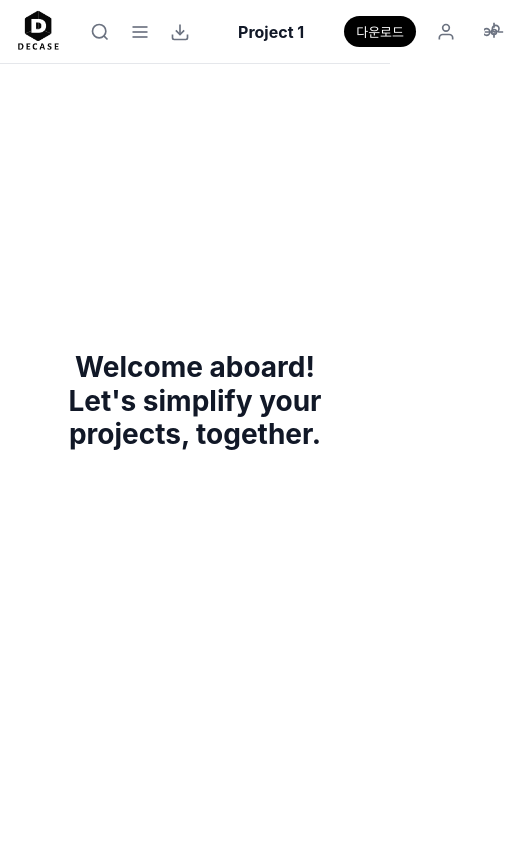
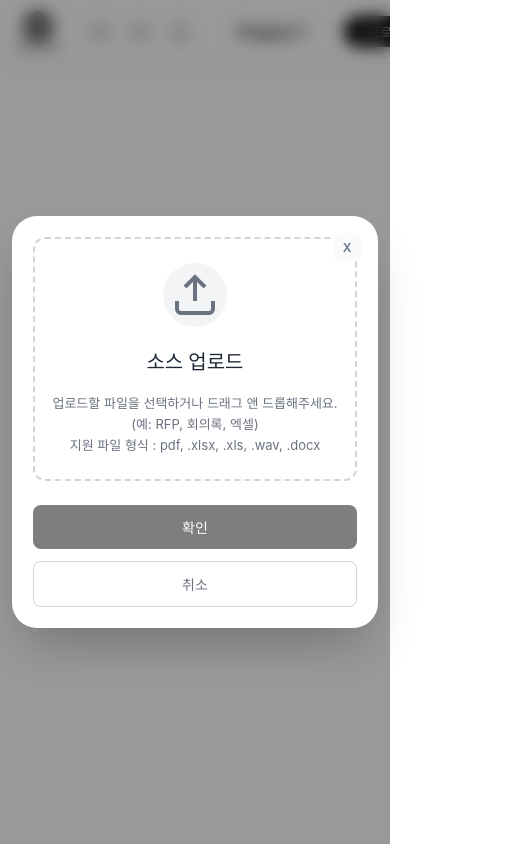
Before and after one commit to 8-do-nenemddin/DECASE-FE, a Vue app: page /projects/1 in a window 390 px wide. Both pictures are taken after a click on the button 180 px from the left and 31 px from the top of the page. Shown: the whole page, 512 px wide, since content can reach past the window. Built offline with nearby package versions, Linux system fonts and the light colour scheme.

Commit message:
style: 프로젝트 헤더 수정

```diff
--- a/src/components/Home.vue
+++ b/src/components/Home.vue
@@ -25,47 +25,34 @@
 </script>
 
 <style>
-/* 글로벌 리셋 - 강력한 전체 화면 설정 */
+/* 글로벌 리셋 */
 * {
   margin: 0;
   padding: 0;
   box-sizing: border-box;
 }
 
-html {
-  height: 100%;
-  width: 100%;
-}
-
-body {
+html, body, #app, .vue-component-root {
   height: 100%;
   width: 100%;
   overflow-x: hidden;
   font-family: -apple-system, BlinkMacSystemFont, 'Segoe UI', Roboto, sans-serif;
 }
 
-#app, .vue-component-root {
-  height: 100%;
-  width: 100%;
-}
-
-/* 배경 컨테이너 - 강력한 전체 화면 설정 */
+/* 배경 - 애니메이션 없이 배경색 고정 */
 .background {
   position: fixed;
-  top: 0;
-  left: 0;
-  right: 0;
-  bottom: 0;
+  top: 0; left: 0; right: 0; bottom: 0;
   display: flex;
   flex-direction: column;
+  background-color: #000;
+  color: #fff;
   height: 100vh;
   width: 100vw;
-  background-color: #000;
-  color: #fff;
   overflow: hidden;
 }
 
-/* 헤더 - 반응형 개선 */
+/* 헤더 - 애니메이션 적용 */
 .header {
   position: absolute;
   top: 0;
@@ -79,7 +66,7 @@ body {
   animation: slideInFromTop 1.8s ease-out 1.2s both;
 }
 
-/* 메인 콘텐츠 - 중앙 정렬 개선 */
+/* 메인 콘텐츠 - 중앙 정렬 */
 .content {
   display: flex;
   flex-direction: column;
@@ -91,7 +78,25 @@ body {
   padding: 2rem;
 }
 
-/* 버튼 스타일 - 반응형 개선 + 애니메이션 */
+/* 로고 - 애니메이션 적용 */
+.logo {
+  width: min(300px, 80vw);
+  height: auto;
+  margin-bottom: 1.5rem;
+  animation: slideInFromTop 1.8s ease-out both;
+}
+
+/* 부제목 - 애니메이션 적용 */
+.subtitle {
+  font-size: clamp(1rem, 3vw, 1.6rem);
+  font-weight: 300;
+  margin: 0;
+  line-height: 1.2;
+  opacity: 0;
+  animation: slideInFromTop 1.8s ease-out 0.5s both;
+}
+
+/* 버튼 스타일 */
 .nav-button {
   background-color: #fff;
   color: #000;
@@ -117,25 +122,7 @@ body {
   box-shadow: 0 2px 10px rgba(255, 255, 255, 0.1);
 }
 
-/* 로고 - 반응형 크기 조정 + 애니메이션 */
-.logo {
-  width: min(300px, 80vw);
-  height: auto;
-  margin-bottom: 1.5rem;
-  animation: slideInFromTop 1.8s ease-out both;
-}
-
-/* 부제목 - 반응형 텍스트 크기 + 애니메이션 */
-.subtitle {
-  font-size: clamp(1rem, 3vw, 1.6rem);
-  font-weight: 300;
-  margin: 0;
-  line-height: 1.2;
-  opacity: 0;
-  animation: slideInFromTop 1.8s ease-out 0.5s both;
-}
-
-/* 웅장한 애니메이션 효과 */
+/* 애니메이션 키프레임 */
 @keyframes slideInFromTop {
   0% {
     transform: translateY(-100px);
@@ -151,16 +138,7 @@ body {
   }
 }
 
-@keyframes fadeInScale {
-  0% {
-    transform: scale(0.8);
-    opacity: 0;
-  }
-  100% {
-    transform: scale(1);
-    opacity: 1;
-  }
-}
+/* 반응형 */
 
 /* 태블릿 크기 */
 @media (max-width: 768px) {
--- a/src/components/projects/header/HeaderBar.vue
+++ b/src/components/projects/header/HeaderBar.vue
@@ -40,19 +40,22 @@
         <button
           class="icon-button"
           @click="openSourceUploadModal"
-          title="내보내기"
+          title="파일 업로드"
         >
           <svg
+  xmlns="http://www.w3.org/2000/svg"
   width="20"
   height="20"
   viewBox="0 0 24 24"
   fill="none"
   stroke="currentColor"
   stroke-width="2"
+  stroke-linecap="round"
+  stroke-linejoin="round"
 >
-            <path d="M21 15v4a2 2 0 0 1-2 2H5a2 2 0 0 1-2-2v-4"></path>
-            <polyline points="7,10 12,15 17,10"></polyline>
-            <line x1="12" y1="15" x2="12" y2="3"></line>
+  <path d="M21 15v4a2 2 0 0 1-2 2H5a2 2 0 0 1-2-2v-4" />
+  <polyline points="17 8 12 3 7 8" />
+  <line x1="12" y1="3" x2="12" y2="15" />
           </svg>
         </button>
       </div>
@@ -123,7 +126,7 @@ import { ref } from "vue";
 import { useRouter } from "vue-router";
 import SearchRequirementsSidebar from "./SearchRequirementsSidebar.vue";
 import ManageFileSidebar from "./ManageFileSidebar.vue";
-import UploadSourceModal from "./file_upload/UploadSourceModal.vue";
+import UploadSourceModal from "./file_upload/UploadSourceModal.vue"
 import DownloadFileModal from "./download_rd/DownloadFileModal.vue";
 
 const router = useRouter();
@@ -185,11 +188,6 @@ const handleGoSettings = (projectId) => {
 </script>
 
 <style scoped>
-* {
-  animation: none !important;
-  transform: none !important;
-}
-
 .project-main {
   min-height: 100vh;
   background-color: #ffffff;
@@ -209,6 +207,10 @@ const handleGoSettings = (projectId) => {
   position: relative;
   z-index: 10;
   gap: 40px; /* 좌우 간격 */
+  isolation: isolate;
+  animation: none !important;
+  transition: none !important;
+  transform: none !important;
 }
 
 .header-left,
@@ -217,6 +219,7 @@ const handleGoSettings = (projectId) => {
   display: flex;
   align-items: center;
   gap: 16px;
+  transform: none !important;
 }
 
 .header-center {
@@ -224,6 +227,7 @@ const handleGoSettings = (projectId) => {
   text-align: center;
   position: static; /* 절대 위치 제거 */
   transform: none;
+  transform: none !important;
 }
 
 .logo-icon {
--- a/src/components/projects/header/file_upload/UploadSourceModal.vue
+++ b/src/components/projects/header/file_upload/UploadSourceModal.vue
@@ -5,45 +5,36 @@
     :closeButtonClass="closeButtonClass"
     @close="handleClose"
   >
-    <!-- 로딩 상태가 아닐 때: 업로드 UI -->
-    <div v-if="!isGenerating && !isCompleted">
+    <!-- 상태에 따른 UI -->
+    <template v-if="isCompleted">
+      <SuccessUploadFileModal />
+    </template>
+    <template v-else-if="isGenerating">
+      <LoadingModal />
+    </template>
+    <template v-else>
       <!-- 업로드 영역 -->
       <div
         class="upload-area"
         @click="handleUploadAreaClick"
-        @drop="handleDrop"
-        @dragover="handleDragOver"
-        @dragenter="handleDragEnter"
+        @drop.prevent="handleDrop"
+        @dragover.prevent
+        @dragenter.prevent="isDragOver = true"
         @dragleave="handleDragLeave"
         :class="{ 'drag-over': isDragOver }"
       >
-        <!-- 업로드 아이콘 -->
         <div class="upload-icon">
-          <svg
-            width="48"
-            height="48"
-            viewBox="0 0 24 24"
-            fill="none"
-            stroke="currentColor"
-            stroke-width="2"
-          >
+          <svg width="48" height="48" viewBox="0 0 24 24" fill="none" stroke="currentColor" stroke-width="2">
             <path d="M21 15v4a2 2 0 0 1-2 2H5a2 2 0 0 1-2-2v-4"></path>
             <polyline points="17,8 12,3 7,8"></polyline>
             <line x1="12" y1="3" x2="12" y2="15"></line>
           </svg>
         </div>
-
-        <!-- 업로드 제목 -->
         <h2 class="upload-title">소스 업로드</h2>
-
-        <!-- 업로드 설명 -->
         <p class="upload-description">
-          업로드할 파일을 선택하거나 드래그 앤 드롭해주세요. (예: RFP, 회의록,
-          엑셀)<br />
+          업로드할 파일을 선택하거나 드래그 앤 드롭해주세요. (예: RFP, 회의록, 엑셀)<br />
           지원 파일 형식 : pdf, .xlsx, .xls, .wav, .docx
         </p>
-
-        <!-- 히든 파일 인풋 -->
         <input
           type="file"
           ref="fileInput"
@@ -54,8 +45,8 @@
         />
       </div>
 
-      <!-- 선택된 파일 목록 -->
-      <div v-if="selectedFiles.length > 0" class="file-list">
+      <!-- 파일 목록 -->
+      <div v-if="selectedFiles.length" class="file-list">
         <h3 class="file-list-title">선택된 파일</h3>
         <div
           v-for="(file, index) in selectedFiles"
@@ -70,42 +61,34 @@
         </div>
       </div>
 
-      <!-- 버튼 그룹 -->
+      <!-- 버튼 -->
       <div class="button-group">
         <button
           class="upload-button"
           @click="handleUpload"
-          :disabled="selectedFiles.length === 0 || isUploading"
+          :disabled="!selectedFiles.length || isUploading"
         >
           <span v-if="isUploading" class="loading"></span>
-          <span v-else>{{
-            selectedFiles.length === 0 ? "확인" : "업로드"
-          }}</span>
+          <span v-else>{{ selectedFiles.length ? '업로드' : '확인' }}</span>
         </button>
         <button class="cancel-button" @click="closeModal">취소</button>
       </div>
-    </div>
-
-    <!-- 생성 완료 상태일 때: 완료 UI -->
-    <div v-if="isCompleted" class="completion-container">
-      <SuccessUploadFileModal></SuccessUploadFileModal>
-    </div>
-
-    <!-- 로딩 상태일 때: 생성 중 UI -->
-    <div v-else-if="isGenerating && !isCompleted" class="loading-container">
-      <LoadingModal></LoadingModal>
-    </div>
+    </template>
   </CommonModal>
 </template>
 
 <script setup>
-import { ref } from "vue";
-import CommonModal from "../../../util/CommonModal.vue";
-import LoadingModal from "./LoadingModal.vue";
-import SuccessUploadFileModal from "./SuccessUploadFileModal.vue";
-import { defineEmits } from "vue";
+import { ref, computed } from 'vue';
+import { defineEmits } from 'vue';
+import CommonModal from '../../../util/CommonModal.vue';
+import LoadingModal from './LoadingModal.vue';
+import SuccessUploadFileModal from './SuccessUploadFileModal.vue';
 
-const emit = defineEmits(["close"]);
+const emit = defineEmits(['close', 'upload']);
+
+// 여기에 modalClass, closeButtonClass 추가 (필요시 클래스명 변경 가능)
+const modalClass = computed(() => '');
+const closeButtonClass = computed(() => '');
 
 const fileInput = ref(null);
 const selectedFiles = ref([]);
@@ -115,19 +98,11 @@ const isGenerating = ref(false);
 const isCompleted = ref(false);
 
 const handleClose = () => {
-  console.log("UploadSourceModal handleClose 호출됨");
-  console.log("현재 상태:", {
-    isGenerating: isGenerating.value,
-    isCompleted: isCompleted.value,
-  });
   resetModal();
-  emit("close");
-  console.log("UploadSourceModal close emit 완료");
+  emit('close');
 };
 
-// 모달 상태 초기화 함수
 const resetModal = () => {
-  console.log("resetModal 호출됨");
   selectedFiles.value = [];
   isDragOver.value = false;
   isUploading.value = false;
@@ -135,21 +110,9 @@ const resetModal = () => {
   isCompleted.value = false;
 };
 
-// 모달 닫기 함수
 const closeModal = () => {
-  console.log("closeModal 호출됨");
   resetModal();
-  emit("close");
-};
-
-// 드래그 앤 드롭 핸들러
-const handleDragOver = (e) => {
-  e.preventDefault();
-};
-
-const handleDragEnter = (e) => {
-  e.preventDefault();
-  isDragOver.value = true;
+  emit('close');
 };
 
 const handleDragLeave = (e) => {
@@ -159,47 +122,36 @@ const handleDragLeave = (e) => {
 };
 
 const handleDrop = (e) => {
-  e.preventDefault();
+  const files = Array.from(e.dataTransfer.files);
   isDragOver.value = false;
-
-  const files = Array.from(e.dataTransfer.files);
   addFiles(files);
 };
 
-// 파일 선택 핸들러
 const handleFileSelect = (e) => {
-  const files = Array.from(e.target.files);
-  addFiles(files);
+  addFiles(Array.from(e.target.files));
 };
 
-// 파일 추가
 const addFiles = (files) => {
-  const validFiles = files.filter((file) => {
-    const validTypes = [".pdf", ".xlsx", ".xls", ".wav", ".docx"];
-    const fileExtension = "." + file.name.split(".").pop().toLowerCase();
-    return validTypes.includes(fileExtension);
-  });
-
-  selectedFiles.value = [...selectedFiles.value, ...validFiles];
+  const allowed = ['.pdf', '.xlsx', '.xls', '.wav', '.docx'];
+  const validFiles = files.filter((file) =>
+    allowed.includes('.' + file.name.split('.').pop().toLowerCase())
+  );
+  selectedFiles.value.push(...validFiles);
 };
 
-// 파일 제거
 const removeFile = (index) => {
   selectedFiles.value.splice(index, 1);
 };
 
-// 파일 크기 포맷팅
 const formatFileSize = (bytes) => {
-  if (bytes === 0) return "0 Bytes";
-  const k = 1024;
-  const sizes = ["Bytes", "KB", "MB", "GB"];
-  const i = Math.floor(Math.log(bytes) / Math.log(k));
-  return parseFloat((bytes / Math.pow(k, i)).toFixed(2)) + " " + sizes[i];
+  const units = ['Bytes', 'KB', 'MB', 'GB'];
+  if (bytes === 0) return '0 Bytes';
+  const i = Math.floor(Math.log(bytes) / Math.log(1024));
+  return (bytes / Math.pow(1024, i)).toFixed(2) + ' ' + units[i];
 };
 
-// 업로드 처리
 const handleUpload = async () => {
-  if (selectedFiles.value.length === 0) {
+  if (!selectedFiles.value.length) {
     closeModal();
     return;
   }
@@ -207,30 +159,20 @@ const handleUpload = async () => {
   isUploading.value = true;
 
   try {
-    // 1단계: 파일 업로드 처리 (1.5초)
-    await new Promise((resolve) => setTimeout(resolve, 1500));
-
-    emit("upload", selectedFiles.value);
-    console.log("업로드 완료:", selectedFiles.value);
-
-    // 2단계: 업로드 완료 후 생성 상태로 변경
+    await new Promise((res) => setTimeout(res, 1500));
+    emit('upload', selectedFiles.value);
     isUploading.value = false;
     isGenerating.value = true;
-
-    // 3단계: 요구사항 정의서 생성 처리 (3초)
-    await new Promise((resolve) => setTimeout(resolve, 3000));
-
-    // 4단계: 생성 완료 상태로 변경
+    await new Promise((res) => setTimeout(res, 3000));
     isGenerating.value = false;
     isCompleted.value = true;
-  } catch (error) {
-    console.error("처리 실패:", error);
+  } catch (err) {
+    console.error('업로드 실패:', err);
     isUploading.value = false;
     isGenerating.value = false;
   }
 };
 
-// 업로드 영역 클릭 시 파일 선택
 const handleUploadAreaClick = () => {
   fileInput.value?.click();
 };
--- a/src/components/projects/settings/SettingsHeader.vue
+++ b/src/components/projects/settings/SettingsHeader.vue
@@ -65,6 +65,9 @@ const handleGoMain = () => {
   position: sticky;
   top: 0rem;
   z-index: 10;
+  animation: none !important;
+  transition: none !important;
+  transform: none !important;
 }
 
 .header-left {
```
Lines whose indentation alone changed are shown as unchanged.
